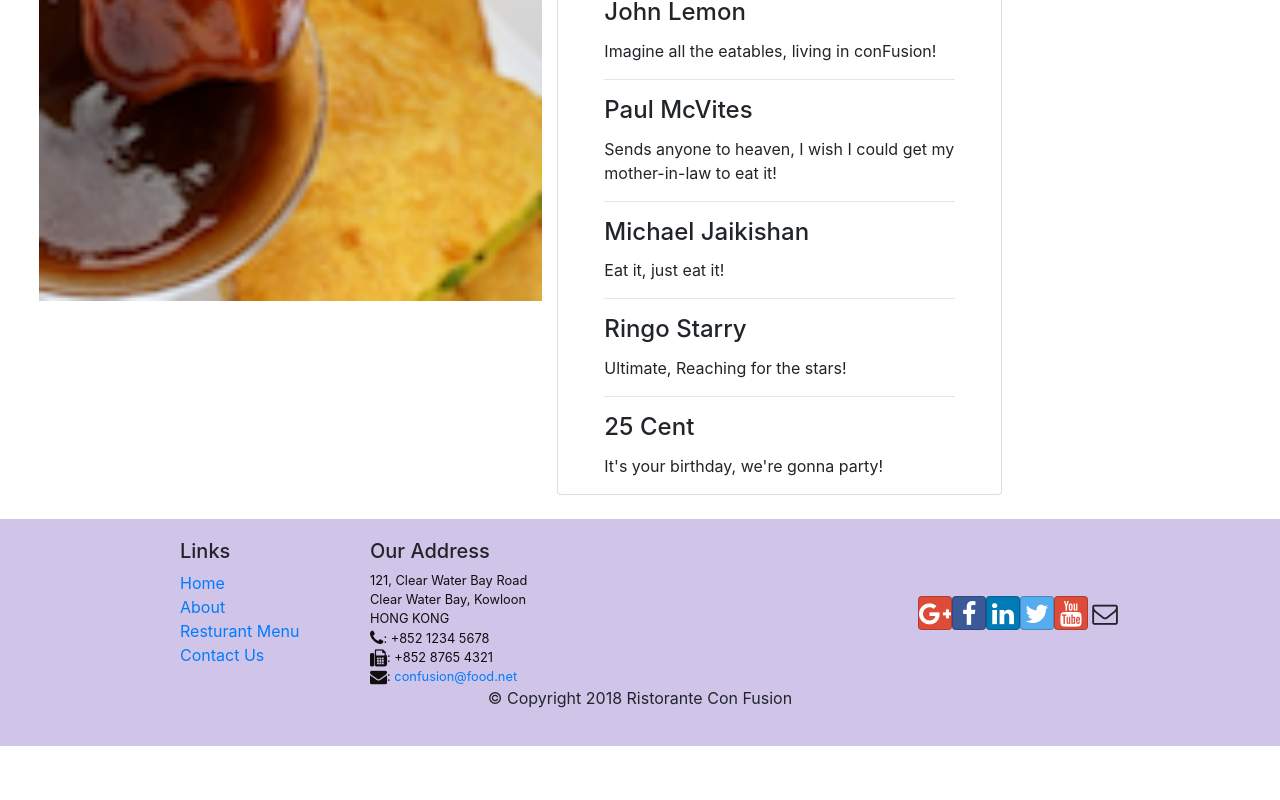
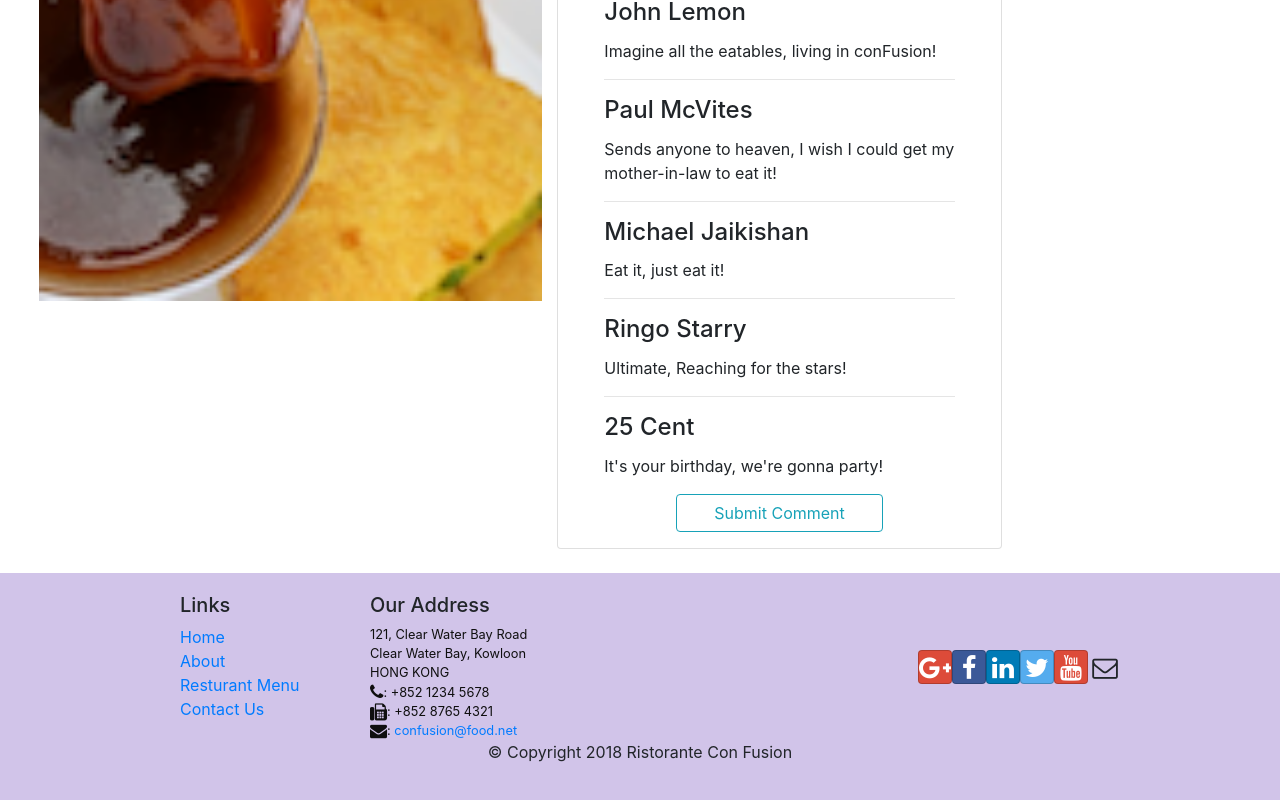
Before and after one commit to yossef-khaled/Menu-App, a React (Create React App) app: page /menu/1 in a window 1280 px wide. Shown: the part 695-1495 px from the top of the page. Before the commit the page ends 1441 px from the top, so only its background shows below. Built offline with nearby package versions, Linux system fonts and the light colour scheme.

Commit message:
A button for submitting (no functionality yet).

```diff
--- a/src/App.css
+++ b/src/App.css
@@ -36,3 +36,10 @@ address{
     margin: 1em;
     padding: 1em;
 }
+
+.submitComment {
+    width: 50%;
+    margin-bottom: 1em;
+    margin-left: auto;
+    margin-right: auto;
+}
--- a/src/Components/DishDetailComponent.jsx
+++ b/src/Components/DishDetailComponent.jsx
@@ -1,13 +1,8 @@
 import {
-    Row,
-    Card,
-    CardImg,
-    CardTitle,
-    CardText,
-    Breadcrumb,
-    BreadcrumbItem,
-  } from "reactstrap";
+    Row, Card, CardImg, CardTitle, CardText, Breadcrumb, BreadcrumbItem, Button,
+    Modal, ModalHeader, ModalBody, Form, FormGroup, Input, Label } from "reactstrap";
 import {Link} from 'react-router-dom';
+import '../App.css'
 
 function DishDetail({dish, comments}) {
     const dishComments = comments.map((comment) => {
@@ -51,8 +46,14 @@ function DishDetail({dish, comments}) {
                         <h3>Comments :</h3>
                         {dishComments.length > 0 ? dishComments : <p className="ml-3 text-muted">- There is no comments for this dish</p>}
                     </div>
+                <Button outline color="info" className="submitComment" width="50%">Submit Comment</Button>
                 </Card>
             </Row>
+            <Modal>
+                {/*TODO...
+                   a modal that contains a form to submit a comment
+                 */}
+            </Modal>
         </div>
     );
 }
```
